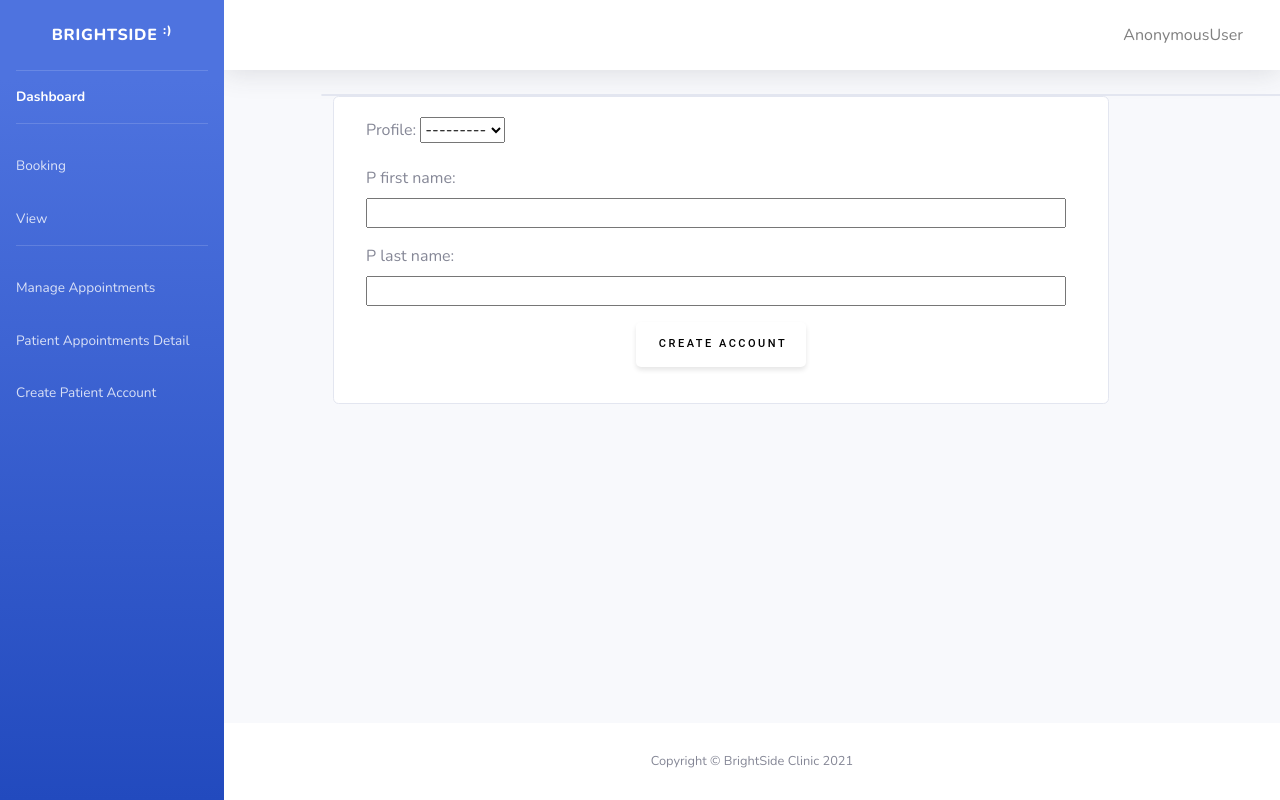
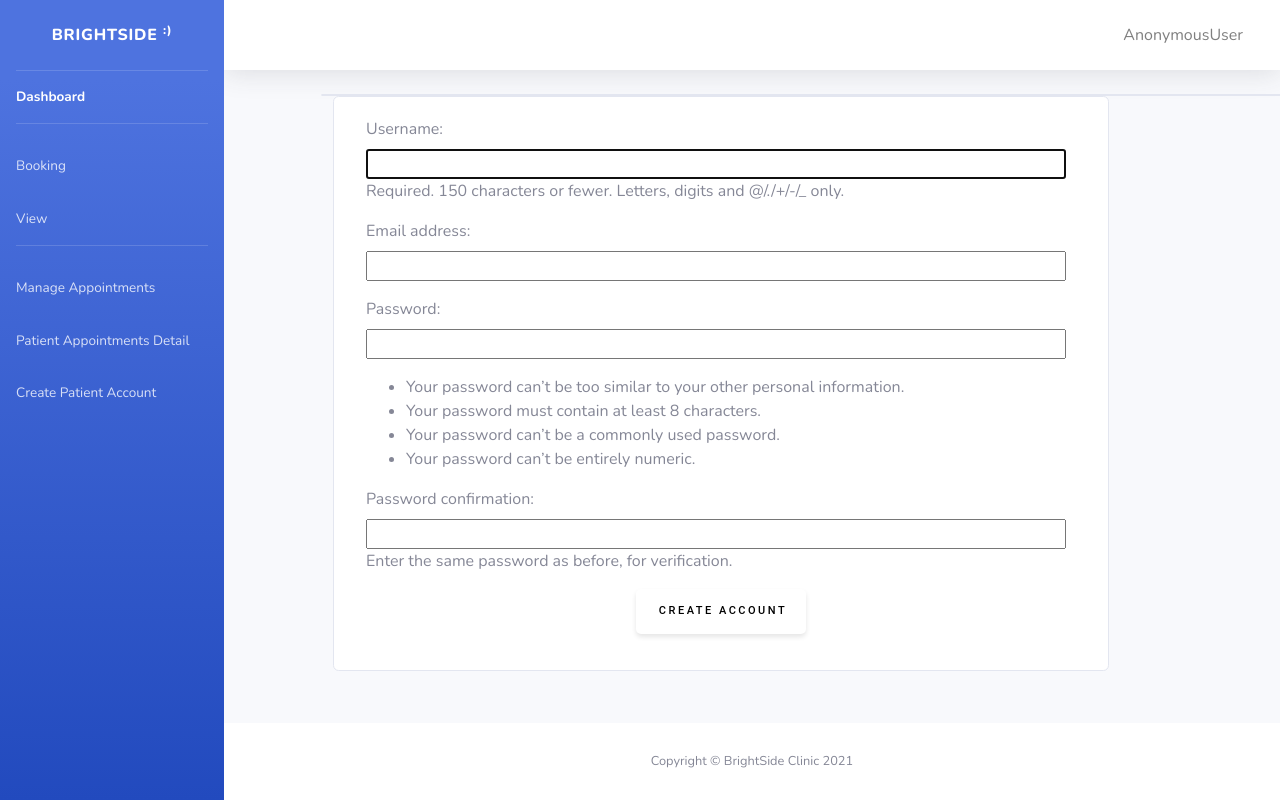
Before and after one commit to amanialmutairi/Bright-Side-New, a Django app: page /brightside/create/patient/ in a window 1280 px wide. Run offline with Django 3.2, Linux system fonts and the light colour scheme; data comes from the database, SQL or seed files in the repository; both versions use the stored data as it was after the commit; some libraries are stand-ins or nearby versions.

Commit message:
all done

```diff
--- a/brightside/forms.py
+++ b/brightside/forms.py
@@ -45,8 +45,3 @@ class PatientForm(ModelForm):
  # class Meta:
   #  model = Bill
    # fields = ['bill_id','bill_date', 'bill_status' ,'total_pay', 'payment_method']
-
-class CreatPatientForm(ModelForm):
-  class Meta:
-    model = Patient
-    fields = '__all__'
--- a/brightside/models.py
+++ b/brightside/models.py
@@ -1,5 +1,6 @@
 from django.db import models
 from django.contrib.auth.models import User
+from annoying.fields import AutoOneToOneField
 # Create your models here.
 
 #class reseptionist(models.Model):
@@ -42,7 +43,7 @@ class Service(models.Model):
 
 #class patient(models.Model):
 class Patient(models.Model):
-    profile = models.OneToOneField(User, on_delete=models.CASCADE, primary_key=True,)
+    profile = AutoOneToOneField(User, on_delete=models.CASCADE, primary_key=True,)
     #p_username = models.CharField(max_length=50, unique=True)
     p_first_name = models.CharField(max_length=50)
     p_last_name =  models.CharField(max_length=50)
--- a/brightside/templates/create_patient.html
+++ b/brightside/templates/create_patient.html
@@ -1,6 +1,10 @@
 {% load static %}
 <style>
+.mycard-body{
+  width: 600px;
 
+
+}
 input[type=submit] {
   margin-left: 270px;
   width: 170px;
@@ -184,13 +188,13 @@ input{
 
                     <div class="col-sm-3">
 
-
+                    <div class="mycard-body">
                      <form action="" method="post">
                       {% csrf_token %}
                       {{ form.as_p }}
                     <input type="submit" value="Create Account">
                     </form>
-
+                    </div>
                   </div>
 
                   </div>
--- a/brightside/views.py
+++ b/brightside/views.py
@@ -10,7 +10,7 @@ from .plots import line_plot, pie_plot, bar_plot
 from django.contrib.auth.decorators import login_required
 
 
-from .forms import  CreateUserForm, CreateAppointmentAdmin, CreateAppointmentUser, PatientForm, CreatPatientForm#, BillForm
+from .forms import  CreateUserForm, CreateAppointmentAdmin, CreateAppointmentUser, PatientForm #, BillForm
 from .models import Patient, Reseptionist, Service,Appointment, Bill, Physician
 
 # Create your views here.
@@ -106,7 +106,7 @@ def delete_appointment(request, apt_id):
 
 def patient_list_view(request):
     data = {}
-    data['patient'] = Patient.objects.filter(id=request.GET.get('search'))
+    data['patient'] = Patient.objects.filter(profile_id=request.GET.get('search'))
     data['patient_list'] = Appointment.objects.filter(patient=request.GET.get('search'))
     return render(request, "searchbar.html", context = data)
 
@@ -121,7 +121,7 @@ def bill_view(request):
     return render(request, "bill.html", context=data)
 
 def create_patient_admin(request):
-    f = CreatPatientForm(request.POST or None)
+    f = CreateUserForm(request.POST or None)
     data = {}
     data['form'] = f
     if f.is_valid():
@@ -134,4 +134,5 @@ def create_patient_user(request):
     data['form'] = f
     if f.is_valid():
       f.save()
+      return redirect("home")
     return render(request, "create_account_user.html", context=data)
--- a/mysite/settings.py
+++ b/mysite/settings.py
@@ -45,6 +45,7 @@ INSTALLED_APPS = [
     'allauth',
     'allauth.account',
     'allauth.socialaccount',
+    "annoying",
 
 ]
 
--- a/pyproject.toml
+++ b/pyproject.toml
@@ -15,4 +15,5 @@ django-bootstrap-datepicker-plus = "^3.0.5"
 django-bootstrap4 = "^3.0.1"
 matplotlib = "^3.4.2"
 django-allauth = "^0.44.0"
+django-annoying = "^0.10.6"
 [tool.poetry.dev-dependencies]
```
Also changed, not shown: brightside/migrations/0002_alter_patient_profile.py (added), db.sqlite3, 1 other file.
